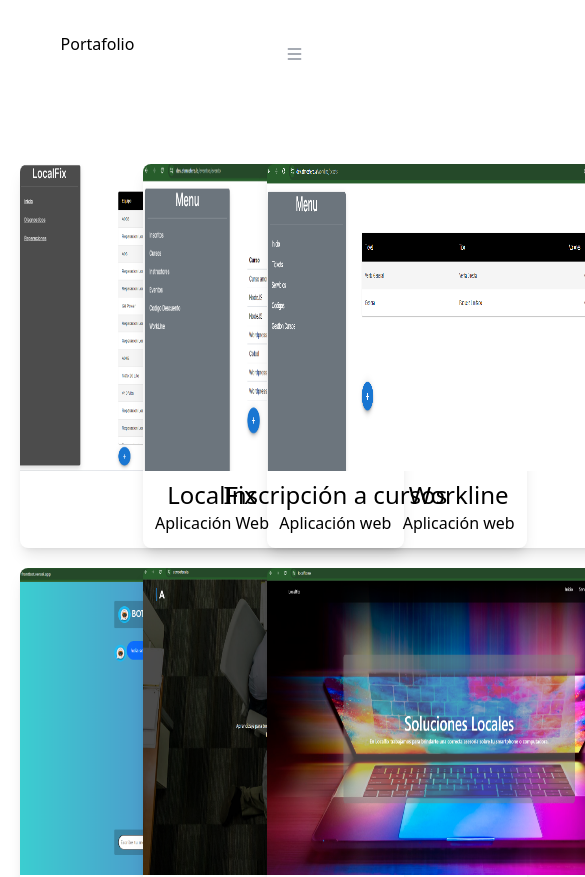
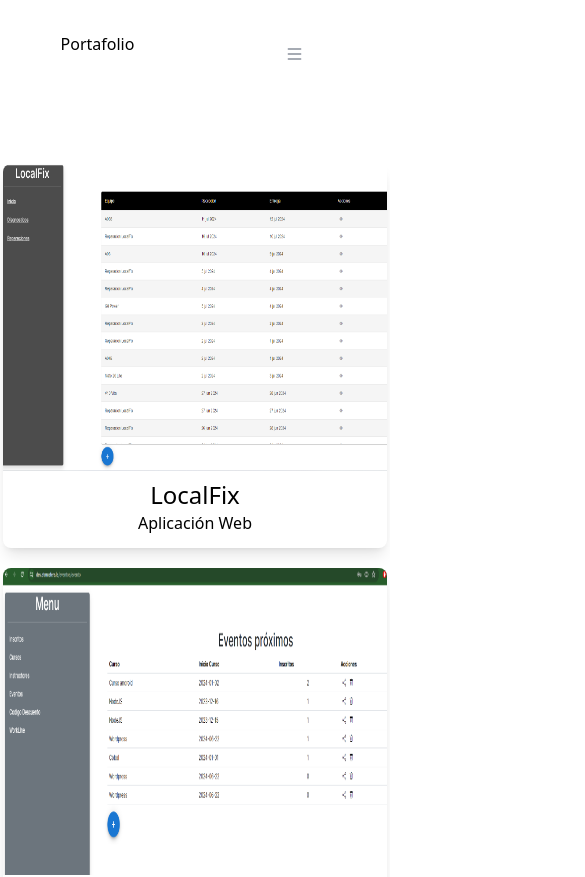
Before and after one commit to AvielAD/Portafolio, a Next.js app: page /proyectos in a window 390 px wide. Shown: the top 877 px of the page, 585 px wide, since content can reach past the window. Built offline with nearby package versions, Linux system fonts and the light colour scheme.

Commit message:
break point cards

```diff
--- a/src/app/proyectos/page.tsx
+++ b/src/app/proyectos/page.tsx
@@ -4,7 +4,7 @@
 const Page = () => {
     return (
         <section className='max-w-screen-2xl mx-auto pt-20'>
-            <div className='grid grid-cols-3 gap-5 p-5'>
+            <div className='grid lg:grid-cols-3 md:grid-cols-2 gap-5 p-5 justify-center'>
                 {
                     infoProyectos.map((item: any, index: number) => {
                         return (
```
